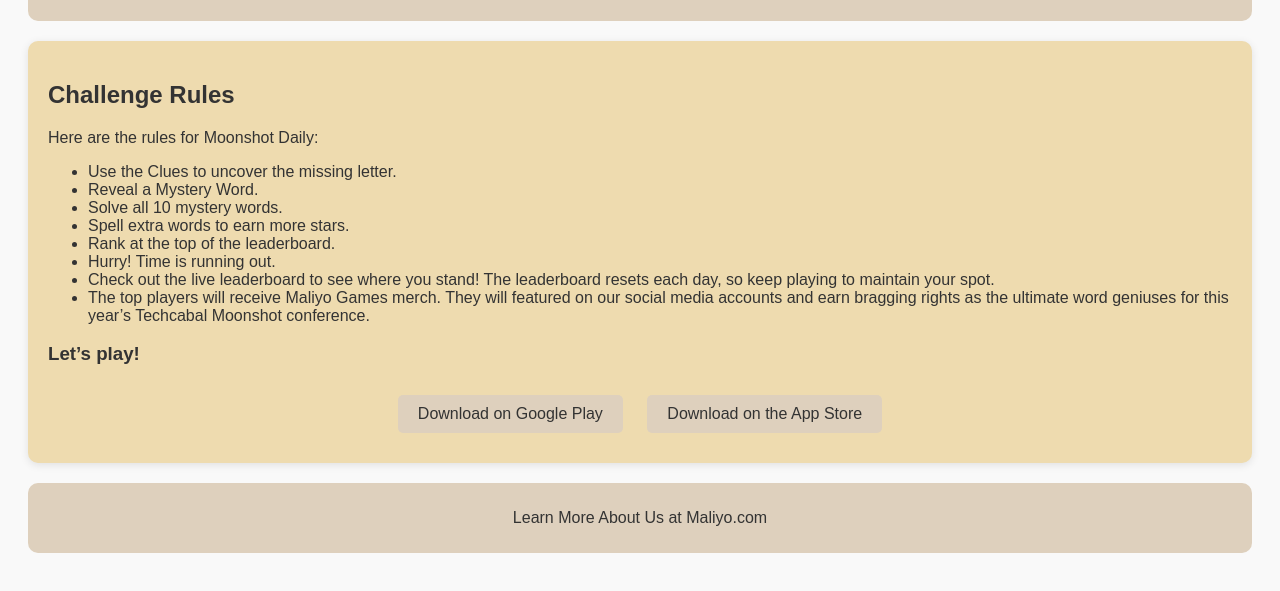
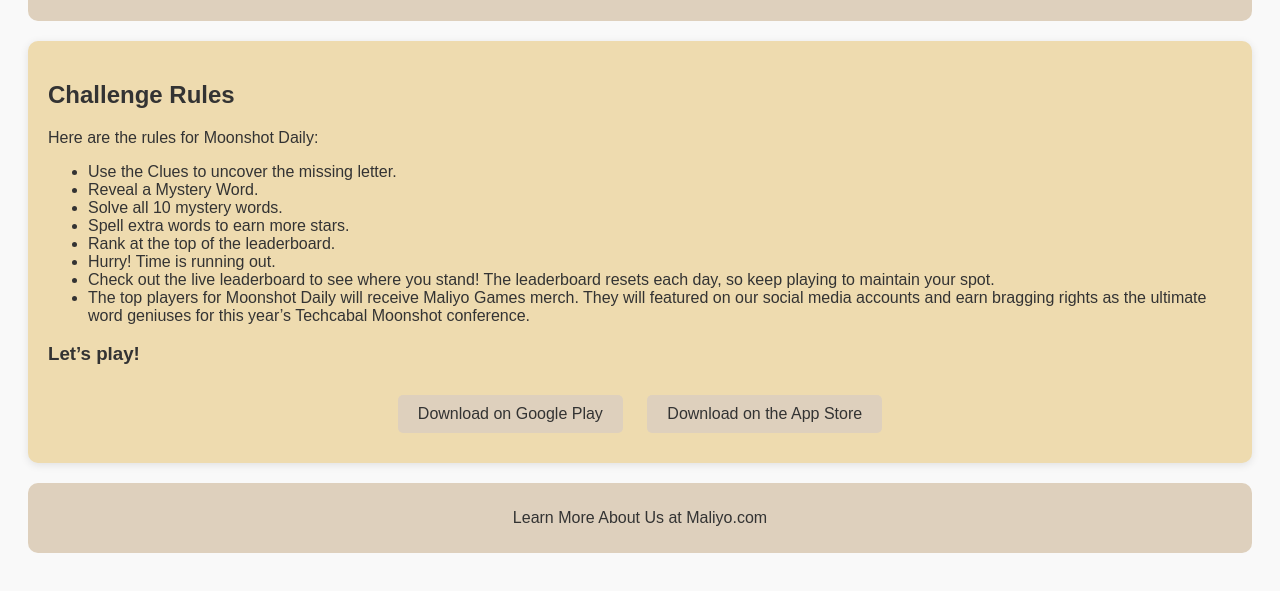
Before and after one commit to Israelolorunnisola/Secret-Letter-MoonshotDaily, a plain HTML site: page index.html in a window 1280 px wide. Shown: the part 127-718 px from the top of the page. Drawn offline with Linux system fonts and the light colour scheme.

Commit message:
Update index.html

```diff
--- a/index.html
+++ b/index.html
@@ -68,7 +68,7 @@
         <li>Rank at the top of the leaderboard.</li>
         <li>Hurry! Time is running out.</li>
         <li>Check out the live leaderboard to see where you stand! The leaderboard resets each day, so keep playing to maintain your spot.</li>
-        <li>The top players will receive Maliyo Games merch. They will featured on our social media accounts and earn bragging rights as the ultimate word geniuses for this year’s Techcabal Moonshot conference.</li>
+        <li>The top players for Moonshot Daily will receive Maliyo Games merch. They will featured on our social media accounts and earn bragging rights as the ultimate word geniuses for this year’s Techcabal Moonshot conference.</li>
     </ul>
     <h3>Let’s play!</h3>
 
```
